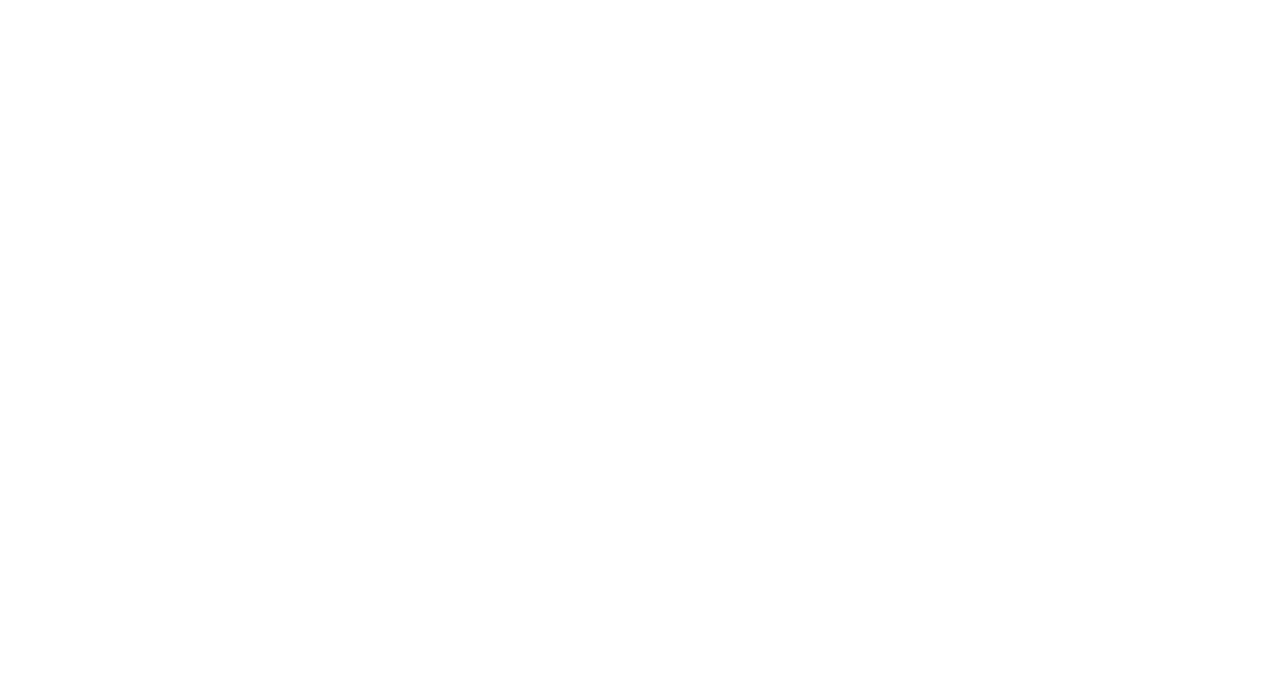
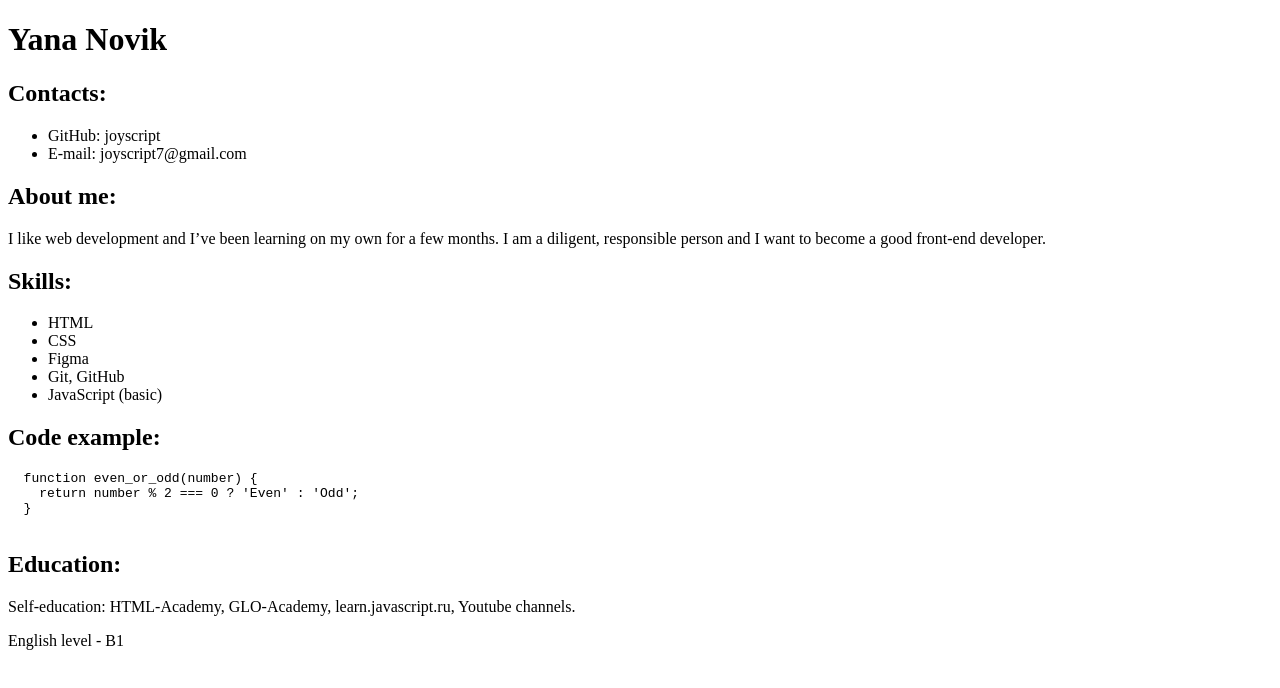
Before and after one commit to joyscript/rsschool-cv-stage0, a plain HTML site: page index.html in a window 1280 px wide. Drawn offline with Linux system fonts and the light colour scheme.

Commit message:
feat: add info in index.html

```diff
--- a/index.html
+++ b/index.html
@@ -1,12 +1,42 @@
 <!DOCTYPE html>
 <html lang="en">
-<head>
-  <meta charset="UTF-8">
-  <meta http-equiv="X-UA-Compatible" content="IE=edge">
-  <meta name="viewport" content="width=device-width, initial-scale=1.0">
-  <title>Document</title>
-</head>
-<body>
-
-</body>
+  <head>
+    <meta charset="UTF-8" />
+    <meta http-equiv="X-UA-Compatible" content="IE=edge" />
+    <meta name="viewport" content="width=device-width, initial-scale=1.0" />
+    <title>CV</title>
+  </head>
+  <body>
+    <h1>Yana Novik</h1>
+    <h2>Contacts:</h2>
+    <ul>
+      <li>GitHub: joyscript</li>
+      <li>E-mail: joyscript7@gmail.com</li>
+    </ul>
+    <h2>About me:</h2>
+    <p>
+      I like web development and I’ve been learning on my own for a few months. I am a diligent, responsible person and I want to become a
+      good front-end developer.
+    </p>
+    <h2>Skills:</h2>
+    <ul>
+      <li>HTML</li>
+      <li>CSS</li>
+      <li>Figma</li>
+      <li>Git, GitHub</li>
+      <li>JavaScript (basic)</li>
+    </ul>
+    <h2>Code example:</h2>
+    <code>
+      <pre>
+  function even_or_odd(number) {
+    return number % 2 === 0 ? 'Even' : 'Odd';
+  }
+     </pre
+      >
+    </code>
+    <h2>Education:</h2>
+    <p>Self-education: HTML-Academy, GLO-Academy, learn.javascript.ru, Youtube channels.</p>
+    <p>English level - B1</p>
+  </body>
 </html>
```
